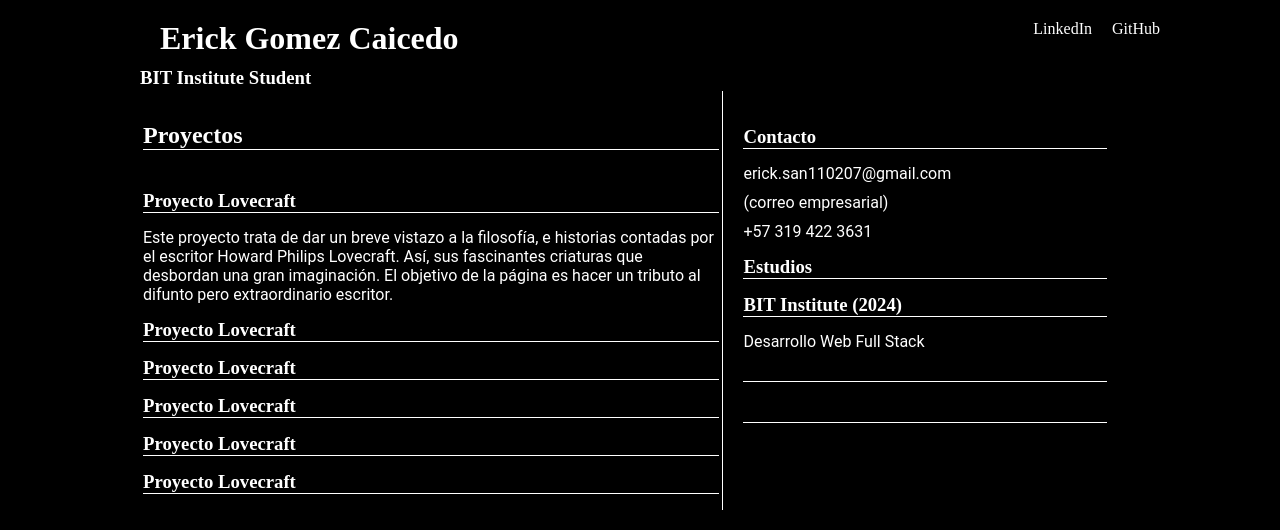
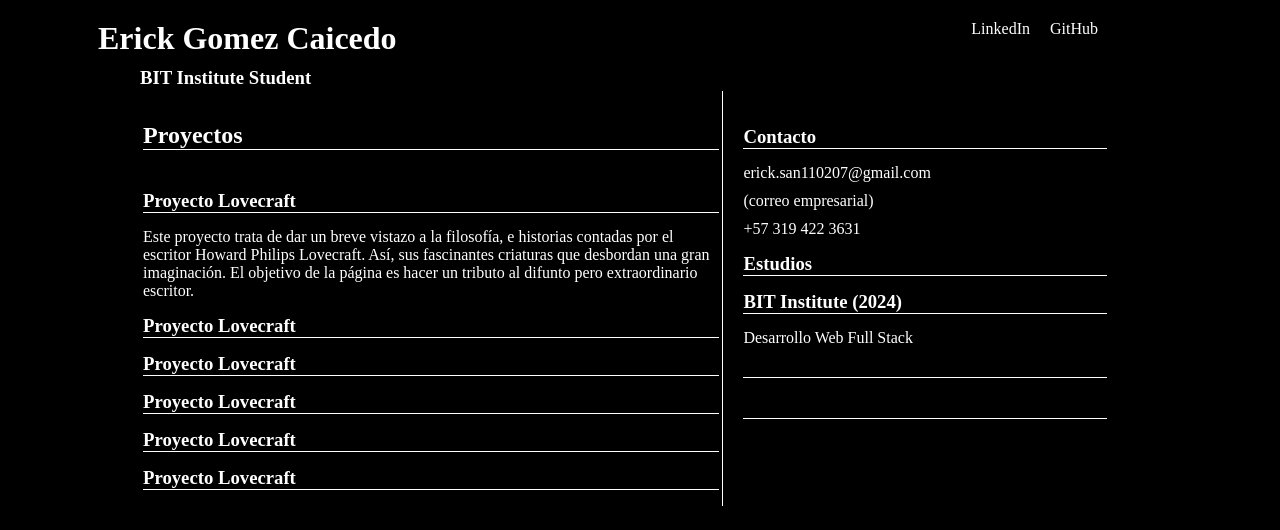
Before and after one commit to Alkarys/Hoja-Proyectos, a plain HTML site: page index.html in a window 1280 px wide. Drawn offline with Linux system fonts and the light colour scheme.

Commit message:
Proyects

```diff
--- a/hoja proyectos.CSS
+++ b/hoja proyectos.CSS
@@ -15,16 +15,13 @@ h6 {
   border-bottom: 1px solid white;
 }
 
-p {
-  font-family: "Roboto", sans-serif;
-}
 
 header {
   max-width: 1000px;
   margin: 0 auto;
   overflow: auto;
   color: white;
-  margin: 20px 0px 10px 160px;
+  margin: 20px 0px 10px 98px;
 }
 header nav ul li a {
   color: white;
```
Also changed, not shown: index.html (+0 -1 lines).
